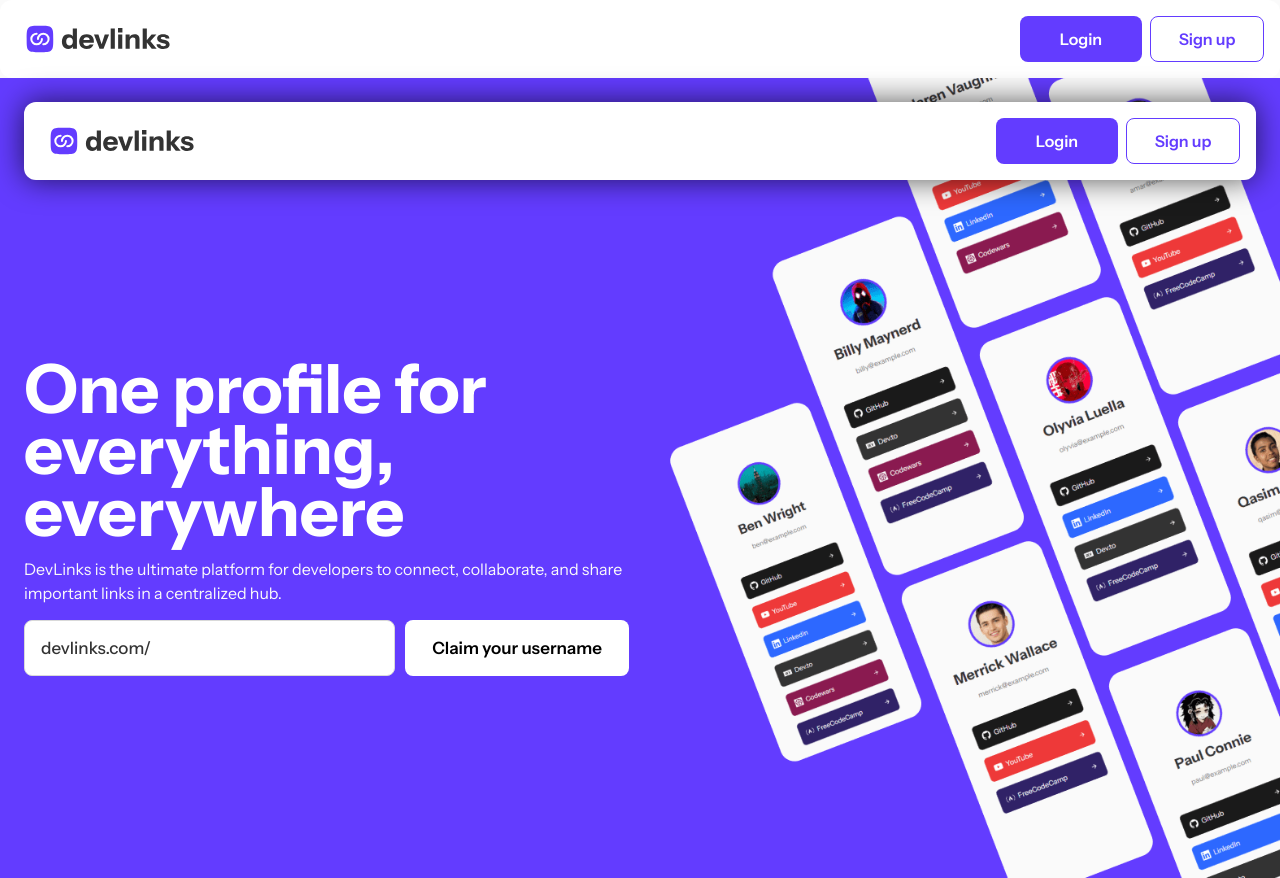
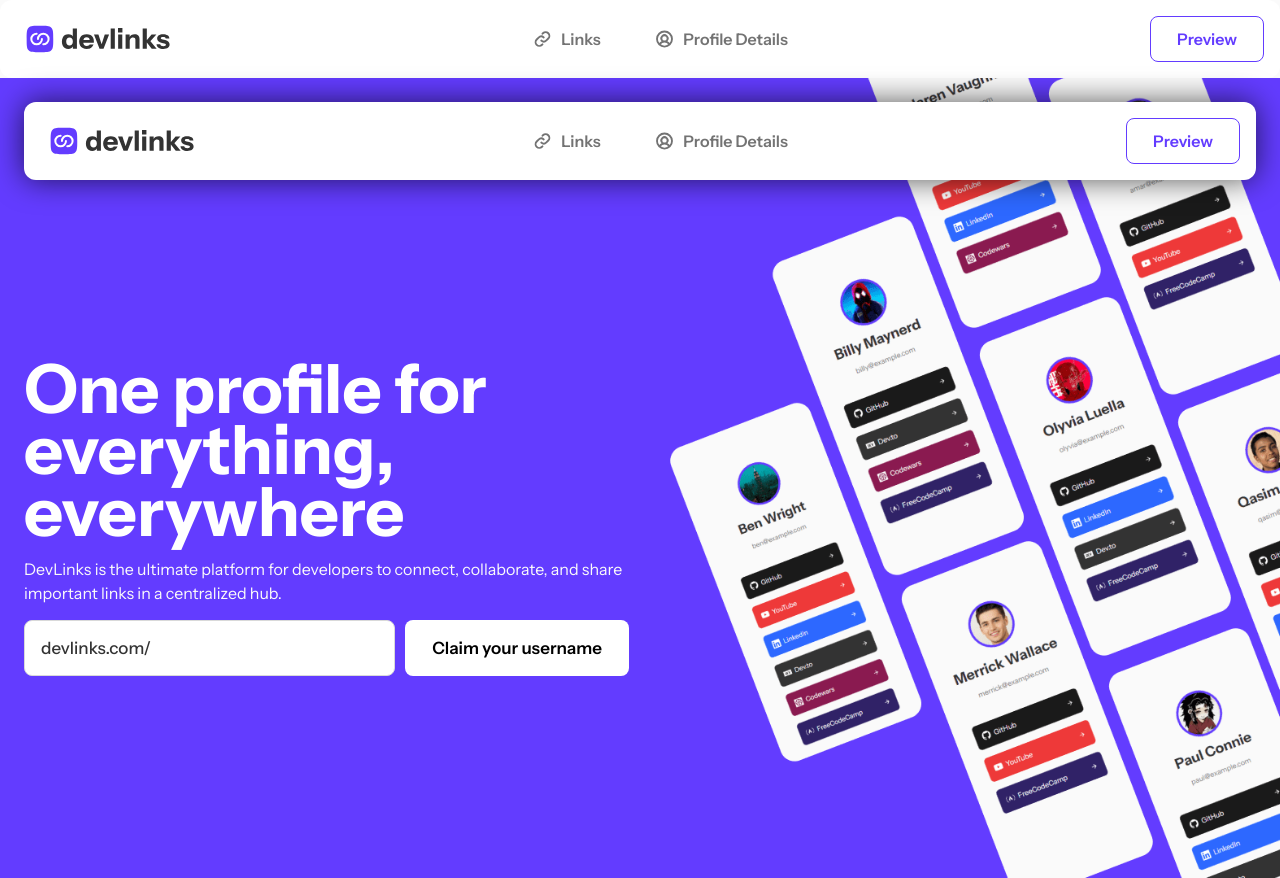
Before and after one commit to social-tree/Link-sharing-app, a Next.js app: page / in a window 1280 px wide. Built offline with nearby package versions, Linux system fonts and the light colour scheme; no server answers; the database is empty.

Commit message:
Update: Refactored `Header`

```diff
--- a/src/components/Header/index.tsx
+++ b/src/components/Header/index.tsx
@@ -14,7 +14,7 @@ import { usePathname } from 'next/navigation'
 
 export const Header = ({ className, ...props }: IHeaderProps) => {
   const pathname = usePathname()
-  const loggedIn = false
+  const loggedIn = true
 
   const activeRouteClass = (path: string) =>
     pathname === path ? styles['nav__a--active'] : ''
@@ -31,7 +31,7 @@ export const Header = ({ className, ...props }: IHeaderProps) => {
               className={`${styles.nav__a} ${activeRouteClass(
                 '/profile/links'
               )}`}
-              href="/"
+              href="/profile/links"
             >
               <LinksHeaderIcon />
               Links
@@ -40,7 +40,7 @@ export const Header = ({ className, ...props }: IHeaderProps) => {
               className={`${styles.nav__a} ${activeRouteClass(
                 '/profile/details'
               )}`}
-              href="/profile_details"
+              href="/profile/details"
             >
               <ProfileDetailsHeaderIcon />
               Profile Details
```
